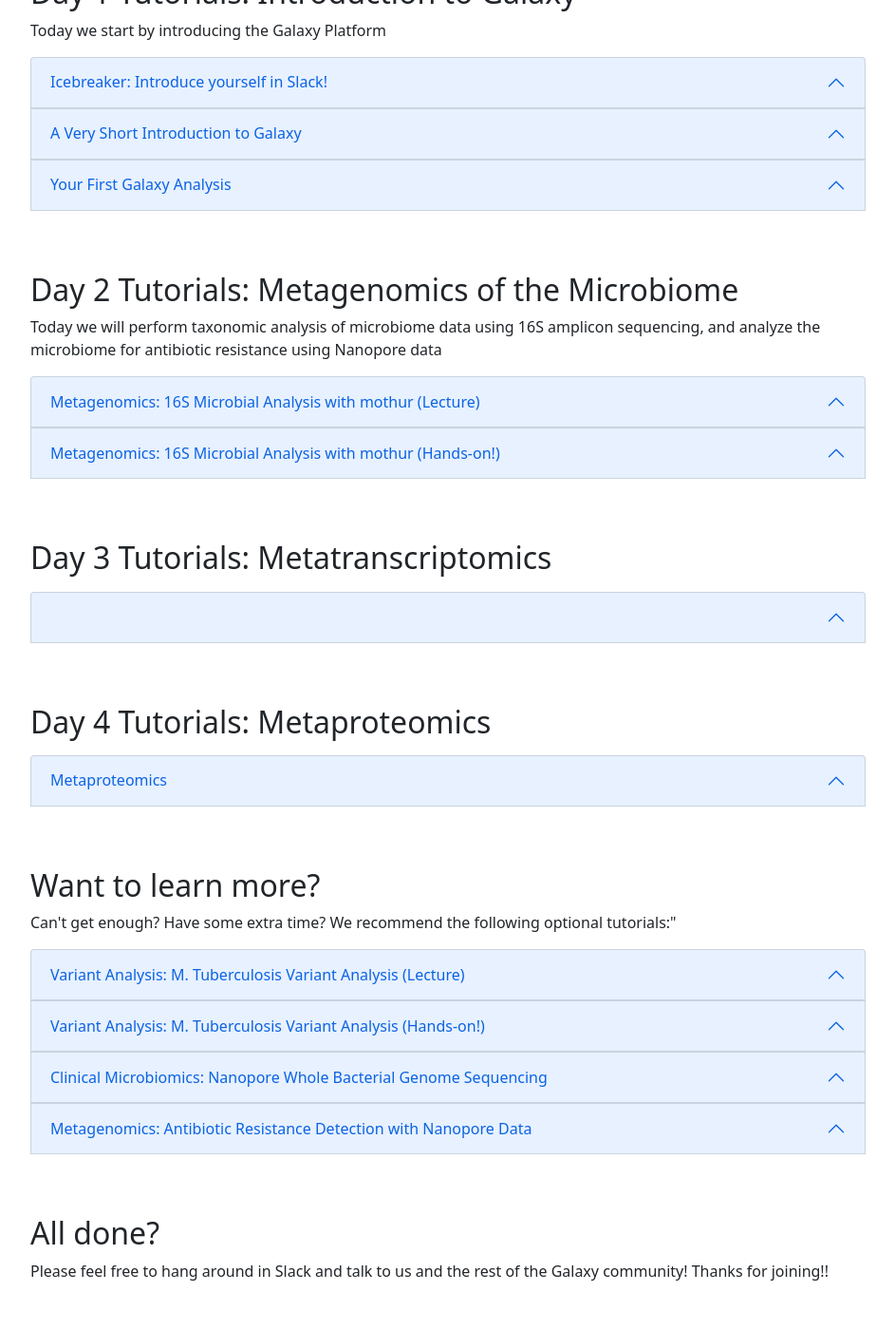
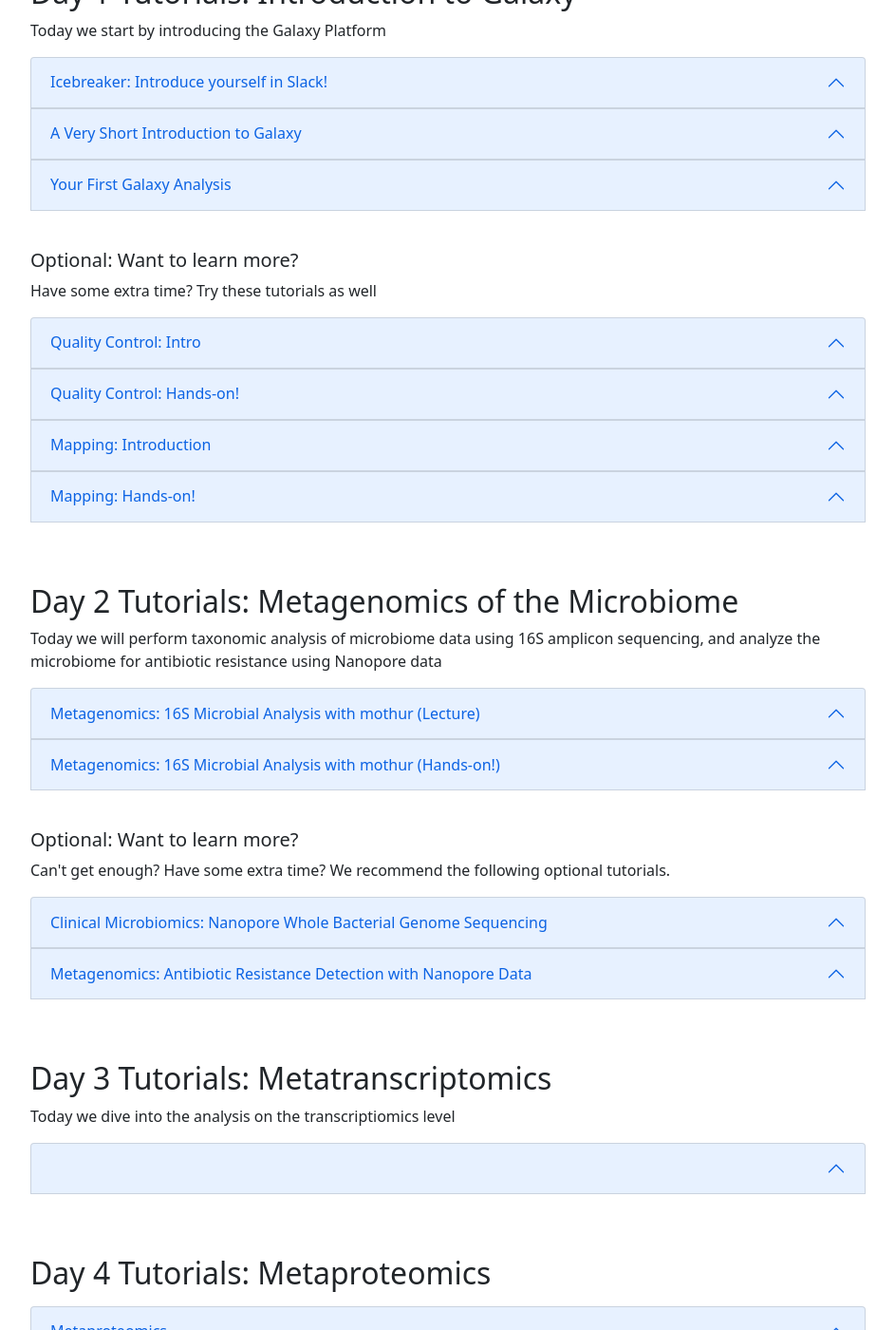
Before and after one commit to subinamehta/galaxy-workshop, a Jekyll site: the page built from events/functional-microbiome-2021/program.md, in a window 1280 px wide and 1400 px high, scrolled down 743 px. Shown: the whole window at 95% size, without its empty margins (168-1111 px from the left). Built offline with Jekyll 4.4.1, drawn with Linux system fonts in a browser that asks for light colours.

Commit message:
add optional tutos

```diff
--- a/events/functional-microbiome-2021/program.md
+++ b/events/functional-microbiome-2021/program.md
@@ -36,6 +36,15 @@ schedule:
         - link: shortintro
         - link: firstanalysis
 
+    day1-extra:
+      subday: true
+      title: "Optional: Want to learn more?"
+      description: "Have some extra time? Try these tutorials as well"
+      sessions:
+        - link: sequence-analysis-quality-control-slides
+        - link: sequence-analysis-quality-control-tutorial
+        - link: sequence-analysis-mapping-slides
+        - link: sequence-analysis-mapping-tutorial
     day2:
       title: "Day 2 Tutorials: Metagenomics of the Microbiome"
       description: "Today we will perform taxonomic analysis of microbiome data using 16S amplicon sequencing, and analyze the microbiome for antibiotic resistance using Nanopore data"
@@ -43,10 +52,17 @@ schedule:
         - link: metagenomics-mothur-miseq-sop-short-slides
         - link: metagenomics-mothur-miseq-sop-short-tutorial
 
+    day2-extra:
+      title: "Optional: Want to learn more?"
+      description: "Can't get enough? Have some extra time? We recommend the following optional tutorials."
+      subday: true
+      sessions:
+        - link: slides-clinical-nanopore-microbiomics
+        - link: metagenomics-plasmid-metagenomics-nanopore
 
     day3:
       title: "Day 3 Tutorials: Metatranscriptomics"
-      description:
+      description: "Today we dive into the analysis on the transcriptiomics level"
       sessions:
         - link: metatranscriptomics-rnaseq
 
```
Also changed, not shown: other parts of events/functional-microbiome-2021/program.md (+0 -2 lines).
